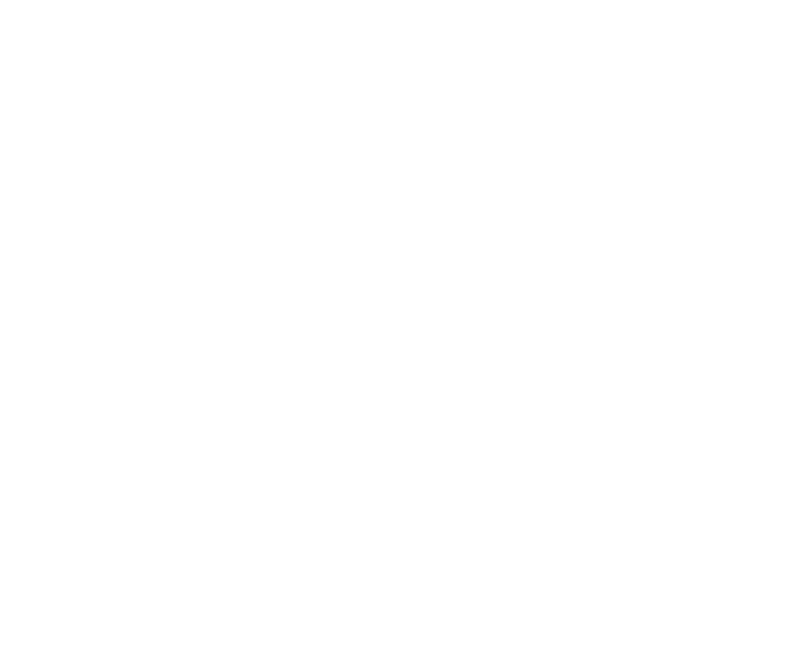
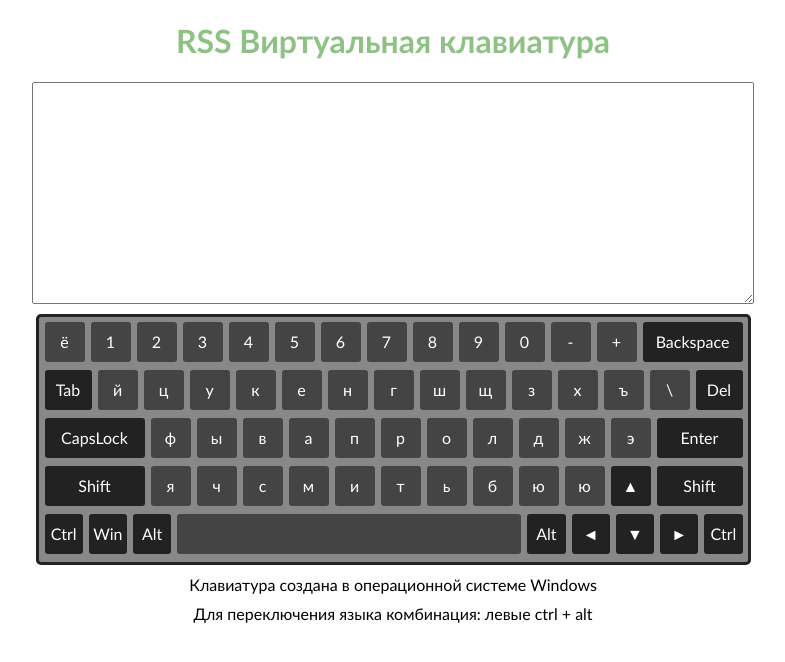
Before and after one commit to Belski-Anton/RSS-Virtual-Keyboard, a website built with webpack: page src/index.html in a window 1280 px wide. Shown: the whole page, without its empty margins (247-1032 px from the left). Built offline with nearby package versions, Linux system fonts and the light colour scheme.

Commit message:
feat : add style.css for keyboard

```diff
--- a/src/index.js
+++ b/src/index.js
@@ -1 +1,82 @@
 import './style.css';
+
+let elem = document.createElement('h1');
+elem.className = 'title'
+elem.textContent = `RSS Виртуальная клавиатура`;
+document.body.append(elem)
+
+let textarea = document.createElement('textarea');
+textarea.className = 'textarea';
+document.body.append(textarea);
+
+let keyboard = document.createElement('div');
+keyboard.className = 'keyboard';
+document.body.append(keyboard);
+
+let paragraph_1 = document.createElement('p');
+paragraph_1.className = 'description';
+paragraph_1.textContent = 'Клавиатура создана в операционной системе Windows';
+document.body.append(paragraph_1);
+
+
+let paragraph_2 = document.createElement('p');
+paragraph_2.className = 'language';
+paragraph_2.textContent = 'Для переключения языка комбинация: левыe ctrl + alt';
+document.body.append(paragraph_2);
+
+
+
+const arrKeysRu = [
+   ['ё','1','2','3','4','5','6','7','8','9','0','-','+','Backspace'],
+   ['Tab','й','ц','у','к','е','н','г','ш','щ','з','х','ъ','\\','Del'],
+   ['CapsLock','ф','ы','в','а','п','р','о','л','д','ж','э','Enter'],
+   ['Shift','я','ч','с','м','и','т','ь','б','ю','ю','▲','Shift'],
+   ['Ctrl','Win','Alt','','Alt','◄','▼','►','Ctrl'],
+]
+
+const arrKeysEn = [
+   ['~','1','2','3','4','5','6','7','8','9','0','-','+','Backspace'],
+   ['Tab','q','w','e','r','t','y','u','i','o','p','[',']','\\','Del'],
+   ['CapsLock','a','s','d','f','g','h','j','k','l',';','\'','Enter'],
+   ['Shift','z','x','c','v','b','n','m',',','.','/','▲','Shift'],
+   ['Ctrl','Win','Alt','','Alt','◄','▼','►','Ctrl'],
+]
+
+const compareArr = ['Backspace','Tab','Del','CapsLock','Enter','Shift','▲','Ctrl','Win','Alt','◄','▼','►' ,'']
+
+function renderKeys(arrKeys){
+   arrKeys.forEach(el=>{
+      let arr = document.createElement('div');
+      arr.className = 'row'
+      el.forEach((item,idx)=>{
+         let arrKey = document.createElement('span');
+         arrKey.className='key'
+         arrKey.innerHTML = item;
+         arr.append(arrKey);
+        if(compareArr.includes(item)){
+         if(item === 'Backspace' || item === 'CapsLock'){
+            arrKey.className = 'key bg-color w-100';
+         } else if(item ==='Tab'||item ==='Del'){
+            arrKey.className = 'key bg-color w-47';
+         } else if(item ==='Enter'){
+            arrKey.className = 'key bg-color w-86';
+         }else if(item ==='Shift'){
+           if(idx === 0){
+            arrKey.className = 'key bg-color w-100';
+           }else{
+            arrKey.className = 'key bg-color w-86';
+           }
+         } else if(!item){
+            arrKey.className = 'key  w-360';
+         }
+
+         else{
+         arrKey.className = 'key bg-color';
+         }
+        }
+      })
+      keyboard.append(arr)
+   })
+}
+
+renderKeys(arrKeysRu);
--- a/src/style.css
+++ b/src/style.css
@@ -0,0 +1,82 @@
+body{
+   font-family: "Trebuchet MS", "Helvetica", sans-serif;
+}
+
+
+
+.title {
+   text-align: center;
+   color: rgba(114,177,101,0.8);;
+}
+
+
+.textarea {
+   display: block;
+   width: 700px;
+   height: 200px;
+   margin: 10px auto 10px;
+   padding: 10px;
+   font-size: 18px;
+   color: #444444;
+}
+
+.keyboard {
+   width: 704px;
+   margin: 0 auto;
+   padding: 5px;
+   padding-left: 0;
+   padding-bottom: 0;
+   background: #888888;
+   border: 3px solid #222222;
+   border-radius: 5px;
+}
+
+.description,
+.language {
+   margin: 10px auto;
+   text-align: center;
+}
+
+.key {
+   display: inline-block;
+   width: 40px;
+   height: 40px;
+   background: #444444;
+   cursor: pointer;
+   color: #ffffff;
+   text-align: center;
+   border-radius: 3px;
+   margin-left: 6px;
+   line-height: 40px;
+}
+
+.key:hover{
+   background: #79aa89;
+}
+
+.row {
+   display: flex;
+   width: 100%;
+   height: 40px;
+   margin-bottom: 8px;
+}
+
+.bg-color{
+   background-color: #222222;
+}
+
+.w-100{
+   width: 100px;
+}
+
+.w-47{
+  width: 47px;
+}
+
+.w-86{
+   width: 86px;
+}
+
+.w-360{
+ width: 360px;
+}
```
Also changed, not shown: src/index.html (line endings or trailing spaces).
